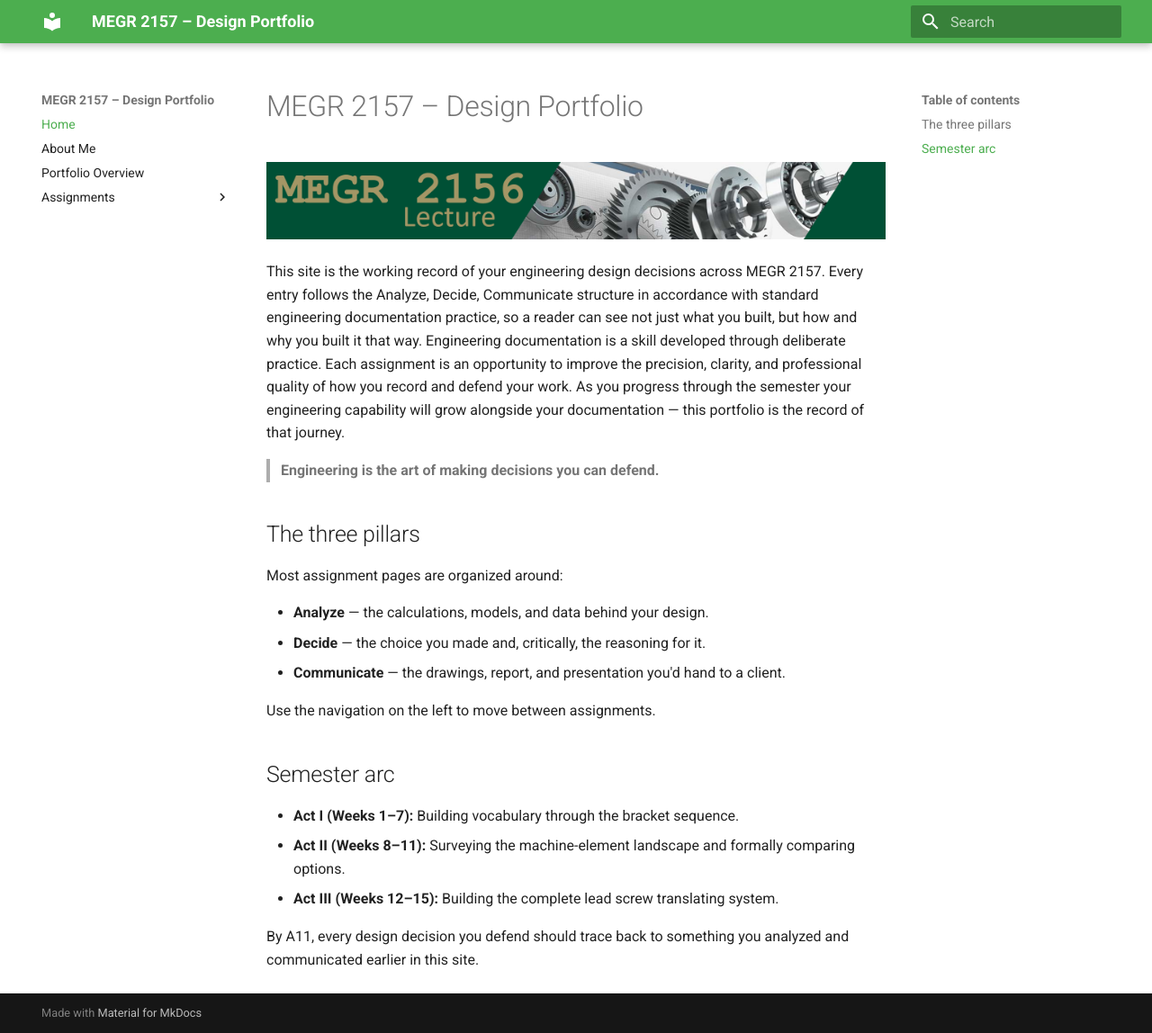
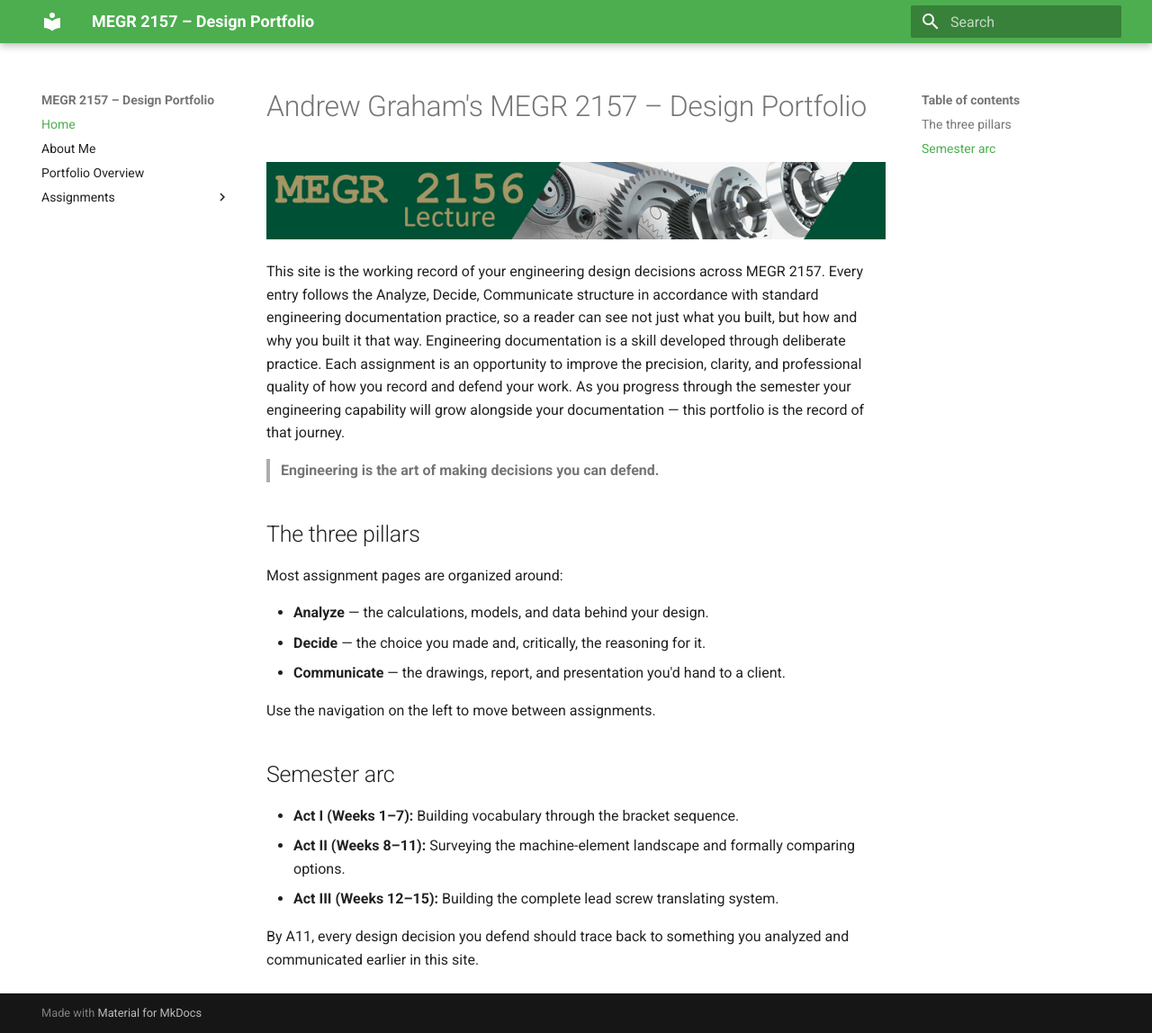
Before and after one commit to Agraha74/megr2157-portfolio, an MkDocs documentation site: the page built from docs/index.md, in a window 1280 px wide and 1148 px high. Shown: the whole window at 90% size. Built offline with MkDocs 1.6.1 and Material for MkDocs 9.7.7, drawn with Linux system fonts in a browser that asks for light colours.

Commit message:
Change portfolio title to include author's name
Updated the title to include the author's name.

```diff
--- a/docs/index.md
+++ b/docs/index.md
@@ -1,4 +1,4 @@
-# MEGR 2157 – Design Portfolio
+# Andrew Graham's MEGR 2157 – Design Portfolio
 
 ![MEGR 2156-7 Title](MEGR2156title.png)
 
```
